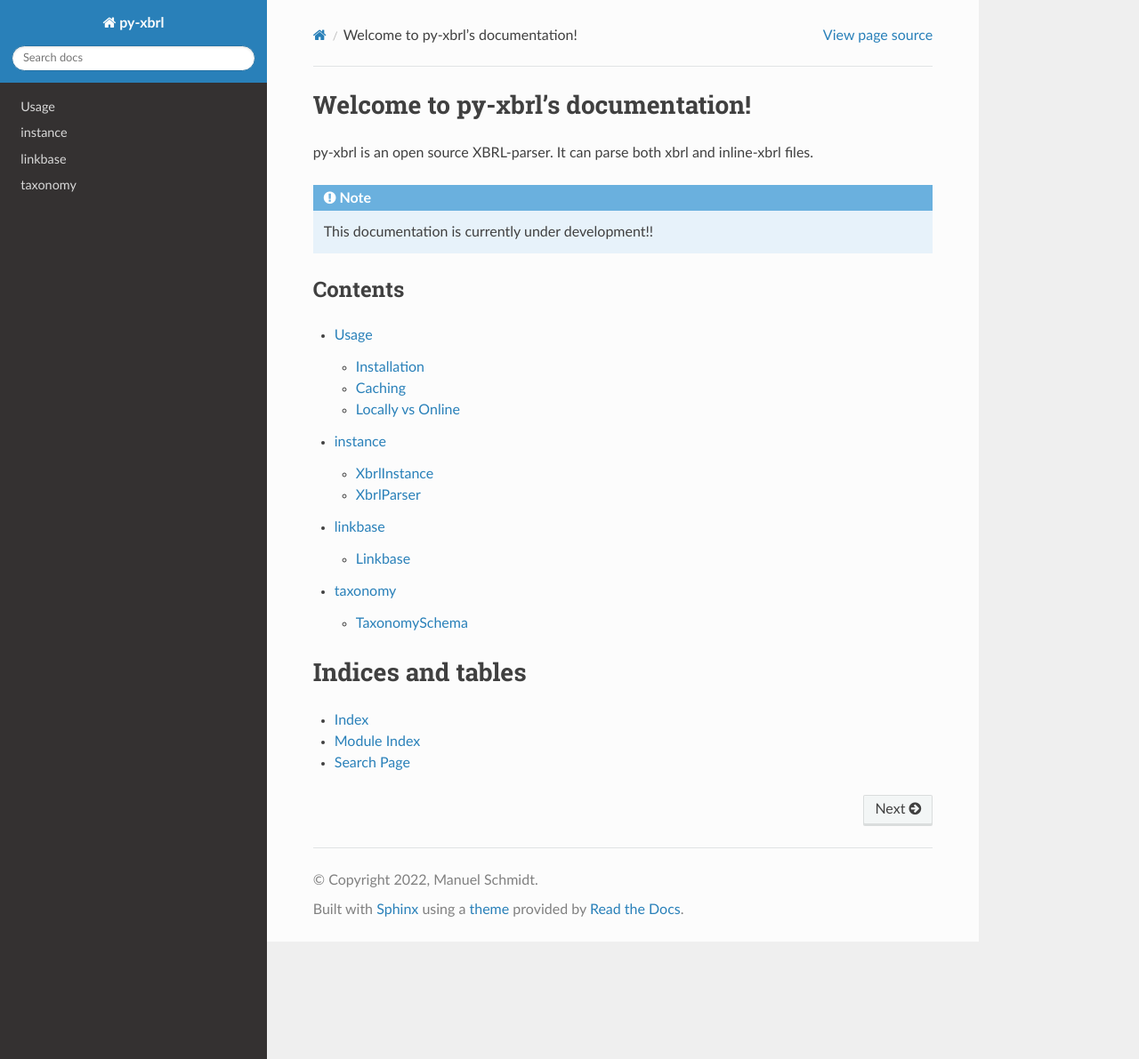
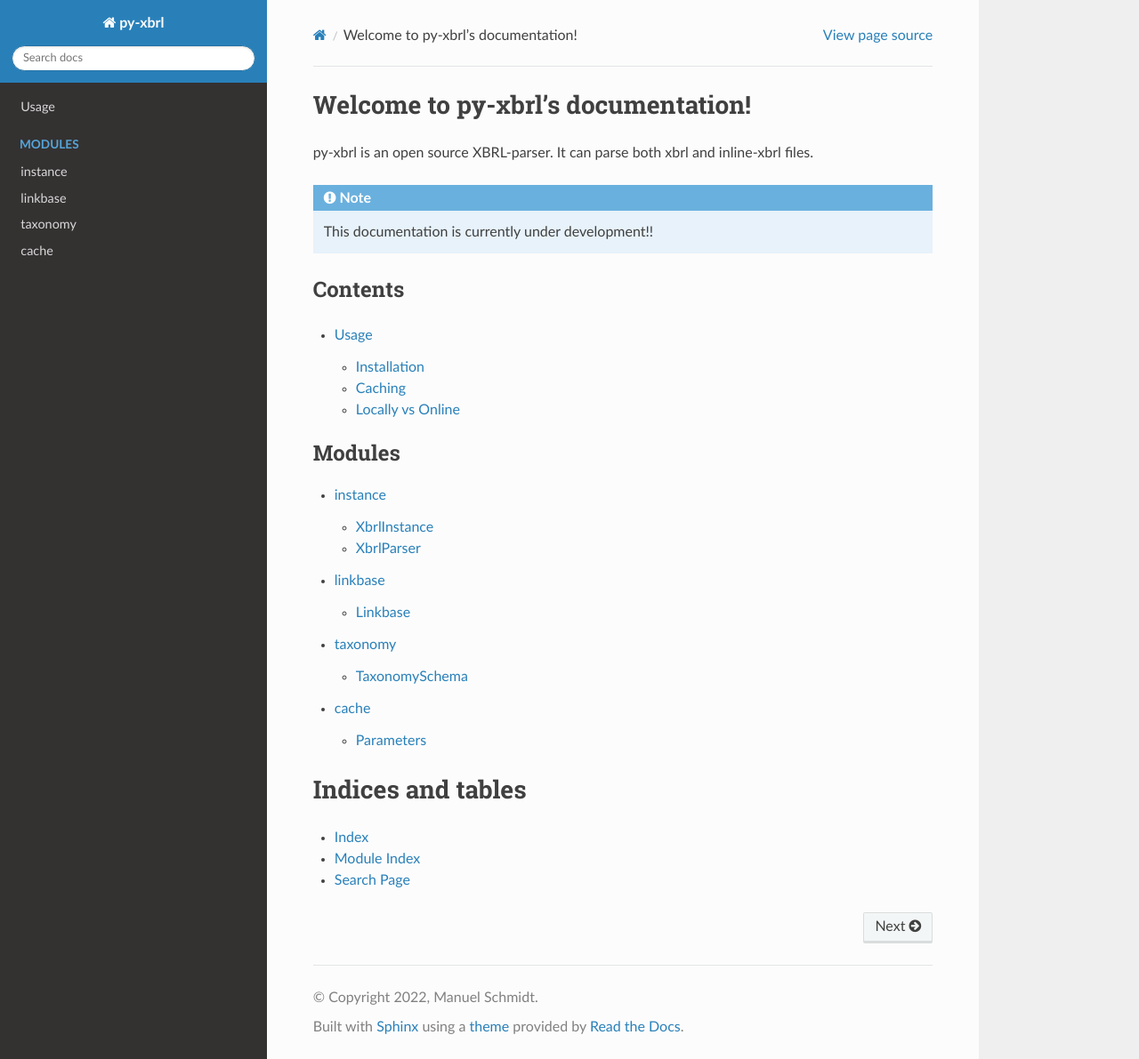
Before and after one commit to manusimidt/py-xbrl, a Sphinx documentation site: the page built from docs/index.rst, in a window 1280 px wide and 1191 px high. Shown: the whole window at 89% size. Built offline with Sphinx 7.4.7 and the Read the Docs theme 2.0.0, drawn with Linux system fonts in a browser that asks for light colours.

```diff
--- a/docs/conf.py
+++ b/docs/conf.py
@@ -12,9 +12,9 @@
 #
 import os
 import sys
+import sphinx_rtd_theme
 # sys.path.insert(0, os.path.abspath('.'))
-sys.path.insert(0, os.path.abspath('../xbrl/'))
-import sphinx_rtd_theme
+sys.path.insert(0, os.path.abspath('..'))
 
 # -- Project information -----------------------------------------------------
 
@@ -32,7 +32,8 @@ release = '01.08.2022'
 # ones.
 extensions = [
     'sphinx_rtd_theme',
-    'sphinx.ext.autodoc'
+    'sphinx.ext.autodoc',
+    'sphinx.ext.autosummary'
 ]
 
 # Add any paths that contain templates here, relative to this directory.
--- a/docs/index.rst
+++ b/docs/index.rst
@@ -23,9 +23,14 @@ Contents
 .. toctree::
 
    usage
-   instance
-   linkbase
-   taxonomy
+
+.. toctree::
+   :caption: Modules
+
+   modules/instance
+   modules/linkbase
+   modules/taxonomy
+   modules/cache
 
 
 Indices and tables
--- a/docs/instance.rst
+++ b/docs/modules/instance.rst
@@ -1,5 +1,5 @@
 instance
-=====
+========
 
 XbrlInstance
 ------------
```
Also changed, not shown: docs/modules/cache.rst (added, +13 -0 lines), docs/modules/linkbase.rst (renamed from docs/linkbase.rst), docs/modules/taxonomy.rst (renamed from docs/taxonomy.rst), 1 other file.
